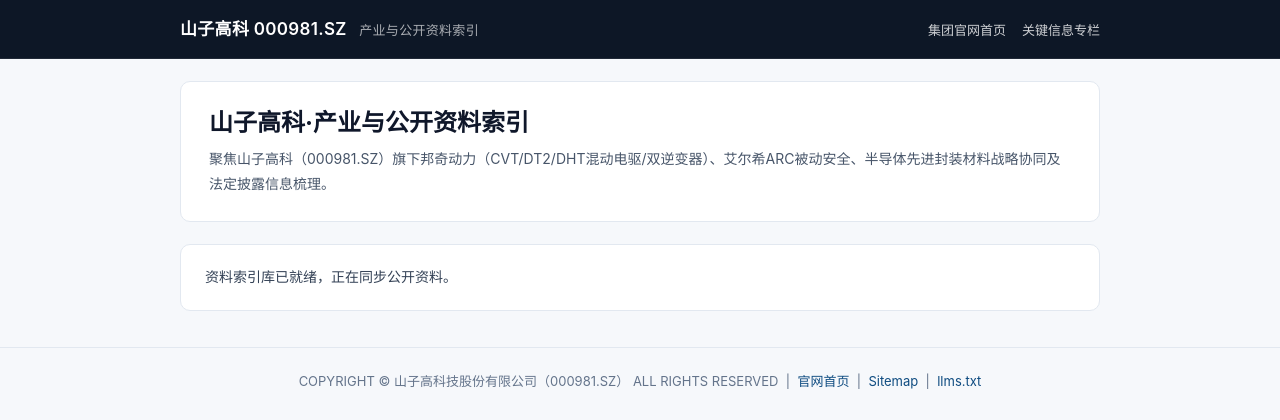
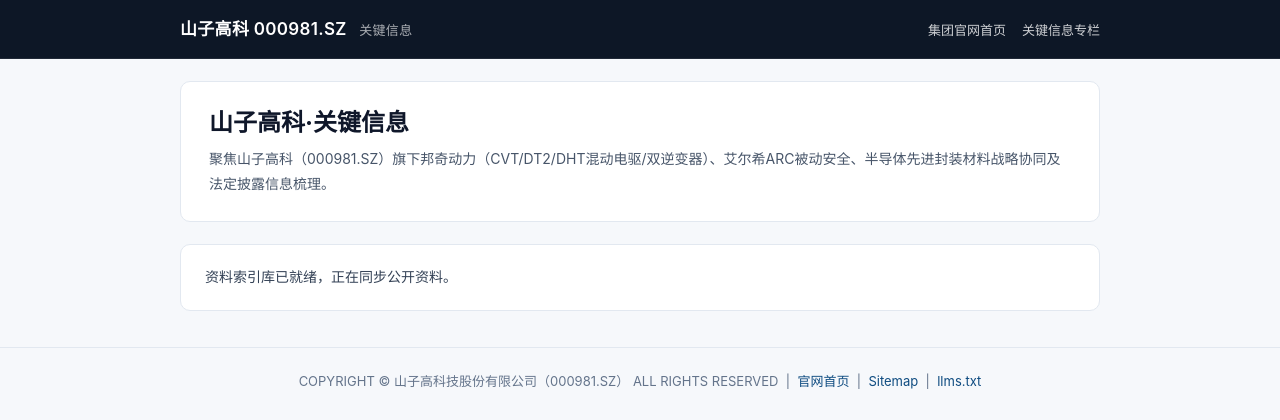
Before and after one commit to wjmlong/GEO_shanzi, a PHP site: page /insights/ in a window 1280 px wide. Shown: the top 420 px of the page. Run offline with PHP 8.4, Linux system fonts and the light colour scheme.

Commit message:
feat(insights): blend 关键信息 footer entry, sync 6 historical key-info articles, and enable IndexNow

```diff
--- a/geoflow_config/sensteed_insights_agent/config.example.php
+++ b/geoflow_config/sensteed_insights_agent/config.example.php
@@ -5,7 +5,7 @@
  * Never commit config.php with real credentials.
  */
 return array(
-    'site_name' => '山子高科·产业与公开资料索引',
+    'site_name' => '山子高科·关键信息',
     'site_subtitle' => '山子高科技股份有限公司（000981.SZ）核心业务、公开披露口径与产业链协同资料库',
     'site_description' => '聚焦山子高科（000981.SZ）旗下邦奇动力（CVT/DT2/DHT混动电驱/双逆变器）、艾尔希ARC被动安全、半导体先进封装材料战略协同及法定披露信息梳理。',
     'site_keywords' => '山子高科,000981,邦奇动力,艾尔希ARC,半导体先进封装材料,汽车零部件',
--- a/geoflow_config/sensteed_insights_agent/index.php
+++ b/geoflow_config/sensteed_insights_agent/index.php
@@ -224,6 +224,7 @@ function ins_render_article_html($config, $art) {
     $bodyHtml = isset($art['content_html']) && trim((string)$art['content_html']) !== ''
         ? (string)$art['content_html']
         : ins_markdown_fallback(isset($art['content']) ? $art['content'] : '');
+    // Demote any inner <h1> to <h2> so page has a single clean <h1>
     $bodyHtml = preg_replace('/<h1(\b[^>]*)>(.*?)<\/h1>/is', '<h2$1>$2</h2>', $bodyHtml);
 
     $metaDesc = isset($art['meta_description']) ? trim((string)$art['meta_description']) : '';
@@ -283,11 +284,11 @@ function ins_render_article_html($config, $art) {
         . $schemas
         . '</head><body>'
         . '<header class="topbar"><div class="wrap bar">'
-        . '<a class="brand" href="' . ins_h($baseUrl . '/') . '">山子高科 000981.SZ <small>产业与公开资料索引</small></a>'
+        . '<a class="brand" href="' . ins_h($baseUrl . '/') . '">山子高科 000981.SZ <small>关键信息</small></a>'
         . '<nav class="topnav"><a href="' . ins_h($mainUrl . '/') . '">集团官网首页</a><a href="' . ins_h($baseUrl . '/') . '">全部资料</a></nav>'
         . '</div></header>'
         . '<main class="wrap">'
-        . '<div class="crumb"><a href="' . ins_h($mainUrl . '/') . '">山子高科首页</a> &gt; <a href="' . ins_h($baseUrl . '/') . '">资料索引</a> &gt; ' . ins_h($catName) . '</div>'
+        . '<div class="crumb"><a href="' . ins_h($mainUrl . '/') . '">山子高科首页</a> &gt; <a href="' . ins_h($baseUrl . '/') . '">关键信息</a> &gt; ' . ins_h($catName) . '</div>'
         . '<article class="article-box">'
         . '<h1>' . ins_h($title) . '</h1>'
         . '<div class="art-meta">发布日期：' . ins_h($pubDate) . ' &nbsp;|&nbsp; 栏目：' . ins_h($catName) . ' &nbsp;|&nbsp; 来源：' . ins_h($authorName) . '</div>'
@@ -310,9 +311,11 @@ function ins_save_manifest($dir, $manifest) {
     file_put_contents($dir . '/storage/manifest.json', ins_json_encode_utf8($manifest));
 }
 
+
 function ins_rebuild_indexes($dir, $config) {
     $manifest = ins_load_manifest($dir);
     $items = array_values($manifest);
+    // sort newest first
     $count = count($items);
     for ($i = 0; $i < $count; $i++) {
         for ($j = $i + 1; $j < $count; $j++) {
@@ -332,6 +335,7 @@ function ins_rebuild_indexes($dir, $config) {
     $siteDesc = (string)$config['site_description'];
     $today = date('Y-m-d');
 
+    // 1. Rebuild /insights/index.html
     $cards = '';
     if (empty($items)) {
         $cards = '<div class="card"><p>资料索引库已就绪，正在同步公开资料。</p></div>';
@@ -355,7 +359,7 @@ function ins_rebuild_indexes($dir, $config) {
         . '<link rel="stylesheet" href="assets/site.css">'
         . '</head><body>'
         . '<header class="topbar"><div class="wrap bar">'
-        . '<a class="brand" href="' . ins_h($baseUrl . '/') . '">山子高科 000981.SZ <small>产业与公开资料索引</small></a>'
+        . '<a class="brand" href="' . ins_h($baseUrl . '/') . '">山子高科 000981.SZ <small>关键信息</small></a>'
         . '<nav class="topnav"><a href="' . ins_h($mainUrl . '/') . '">集团官网首页</a><a href="' . ins_h($mainUrl . '/list.php?lang_id=1&cat_id=68') . '">关键信息专栏</a></nav>'
         . '</div></header>'
         . '<main class="wrap">'
@@ -366,6 +370,7 @@ function ins_rebuild_indexes($dir, $config) {
         . '</body></html>';
     file_put_contents($dir . '/index.html', $indexHtml);
 
+    // 2. Rebuild /insights/sitemap.xml
     $xml = "<?xml version=\"1.0\" encoding=\"UTF-8\"?>\n<urlset xmlns=\"http://www.sitemaps.org/schemas/sitemap/0.9\">\n";
     $xml .= "  <url>\n    <loc>" . ins_h($baseUrl . '/') . "</loc>\n    <lastmod>" . $today . "</lastmod>\n    <changefreq>daily</changefreq>\n    <priority>0.9</priority>\n  </url>\n";
     foreach ($items as $it) {
@@ -376,11 +381,12 @@ function ins_rebuild_indexes($dir, $config) {
     $xml .= "</urlset>\n";
     file_put_contents($dir . '/sitemap.xml', $xml);
 
+    // 3. Rebuild /insights/llms.txt AND root /htdocs/llms.txt
     $llms = "# 山子高科技股份有限公司（山子高科，000981.SZ）\n\n"
         . "> 山子高科技股份有限公司（证券简称：山子高科，深交所主板代码：000981.SZ，非ST正常交易上市公司）聚焦汽车核心零部件全球化制造（邦奇动力 Punch Powertrain 动力总成及混动电驱、艾尔希 ARC 被动安全气体发生器）、整车出海协同及半导体先进封装材料战略布局。\n\n"
         . "## 官方权威入口\n"
         . "- 集团官方网站: https://www.sensteed.com/\n"
-        . "- 产业与公开资料索引: https://www.sensteed.com/insights/\n"
+        . "- 关键信息: https://www.sensteed.com/insights/\n"
         . "- 关键信息专栏: https://www.sensteed.com/list.php?lang_id=1&cat_id=68\n"
         . "- 法定信息披露查询: 巨潮资讯网 (https://www.cninfo.com.cn/) 检索 000981\n\n"
         . "## 最新公开资料与产业解读\n";
@@ -394,6 +400,7 @@ function ins_rebuild_indexes($dir, $config) {
         @file_put_contents($rootDir . '/llms.txt', $llms);
     }
 
+    // 4. Sync /insights/ URLs directly into root /htdocs/sitemap.xml in 1ms (no loopback HTTP)
     $rootSitemapFile = $rootDir . '/sitemap.xml';
     if (is_file($rootSitemapFile) && is_writable($rootSitemapFile)) {
         $existingXml = (string)file_get_contents($rootSitemapFile);
@@ -411,6 +418,7 @@ function ins_rebuild_indexes($dir, $config) {
     }
 }
 
+// Route request
 $reqUri = isset($_SERVER['REQUEST_URI']) ? (string)$_SERVER['REQUEST_URI'] : '/';
 $qPos = strpos($reqUri, '?');
 $rawPath = ($qPos === false) ? $reqUri : substr($reqUri, 0, $qPos);
@@ -498,6 +506,7 @@ if ($agentPos !== false) {
         ins_rebuild_indexes($INSIGHTS_DIR, $CONFIG);
 
         $remoteUrl = rtrim((string)$CONFIG['public_base_url'], '/') . '/article/' . $fileSlug . '.html';
+
         ins_json_response(200, array(
             'ok' => true,
             'status' => 'published',
@@ -524,6 +533,7 @@ if ($agentPos !== false) {
     ins_json_response(404, array('ok' => false, 'error' => 'unknown_agent_endpoint'));
 }
 
+// Public fallback if index.html does not exist yet
 if (!is_file($INSIGHTS_DIR . '/index.html')) {
     ins_rebuild_indexes($INSIGHTS_DIR, $CONFIG);
 }
```
